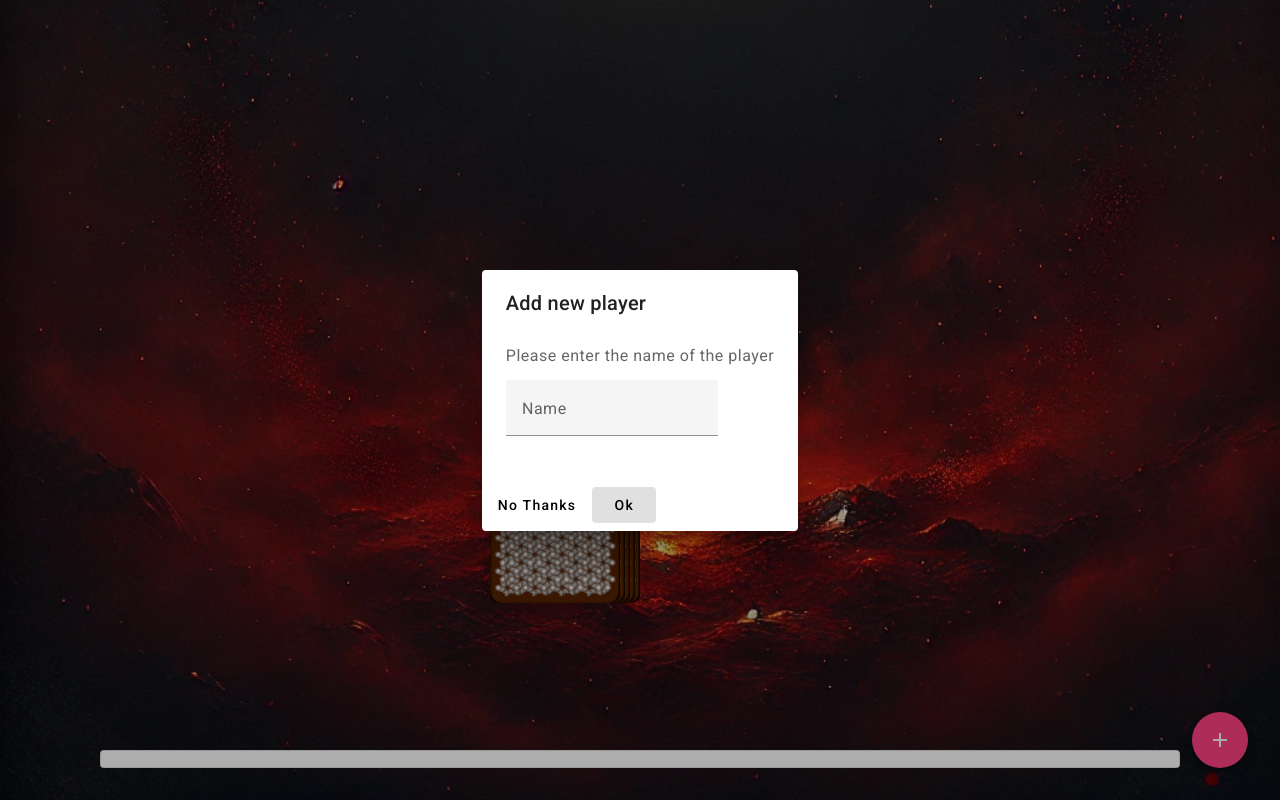
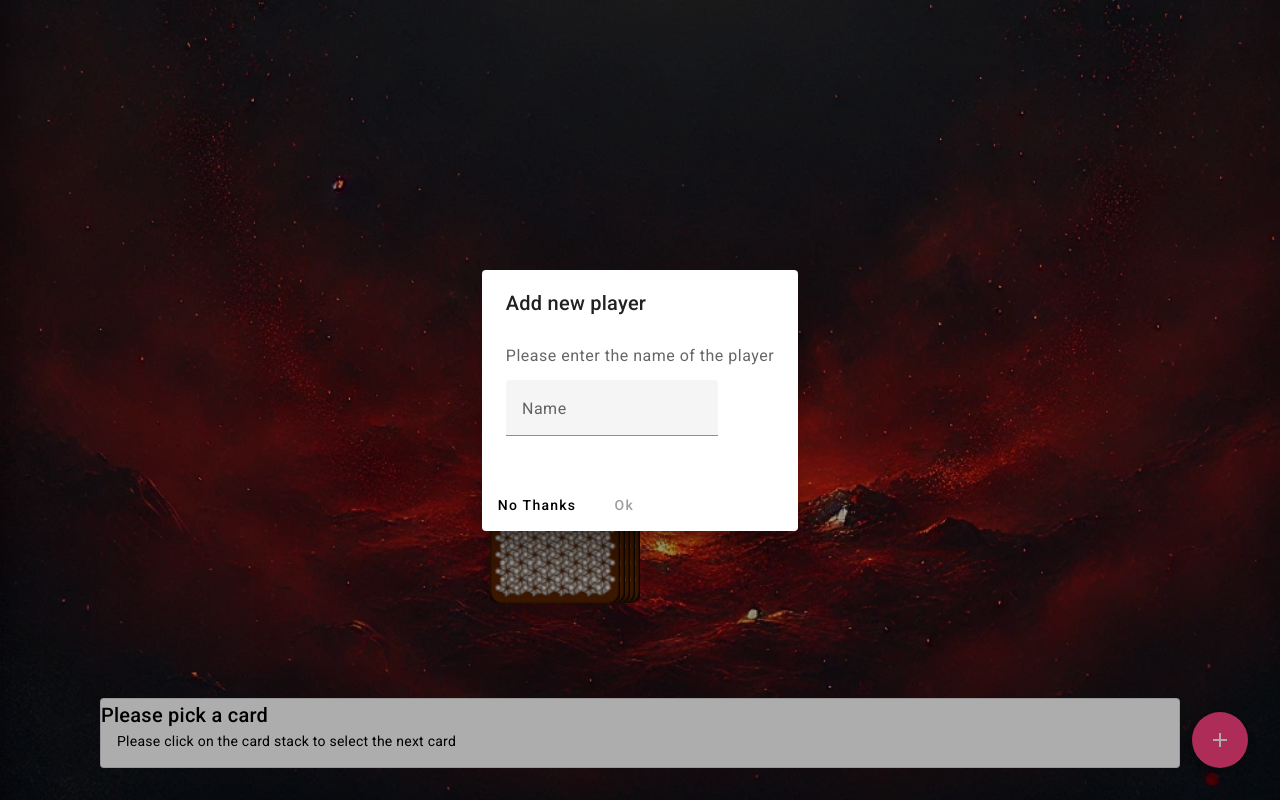
Before and after one commit to Judith-Lenz/ringoffire, an Angular app: page /game in a window 1280 px wide. Both pictures are taken after a click on the button "add". Built offline with nearby package versions, Linux system fonts and the light colour scheme.

Commit message:
bug fixes

```diff
--- a/src/app/dialog-add-player/dialog-add-player.component.html
+++ b/src/app/dialog-add-player/dialog-add-player.component.html
@@ -8,5 +8,12 @@
 </mat-dialog-content>
 <mat-dialog-actions>
   <button mat-button (click)="onNoClick()">No Thanks</button>
-  <button mat-button [mat-dialog-close]="name" cdkFocusInitial>Ok</button>
+  <button
+    mat-button
+    [disabled]="name.length == 0"
+    [mat-dialog-close]="name"
+    cdkFocusInitial
+  >
+    Ok
+  </button>
 </mat-dialog-actions>
--- a/src/app/dialog-add-player/dialog-add-player.component.ts
+++ b/src/app/dialog-add-player/dialog-add-player.component.ts
@@ -1,4 +1,5 @@
 import { Component } from '@angular/core';
+import { MatDialogRef } from '@angular/material/dialog';
 
 @Component({
   selector: 'app-dialog-add-player',
@@ -8,5 +9,9 @@
 export class DialogAddPlayerComponent {
   name: string = '';
 
-  onNoClick() {}
+  constructor(private dialogRef: MatDialogRef<DialogAddPlayerComponent>) {}
+
+  onNoClick() {
+    this.dialogRef.close();
+  }
 }
--- a/src/app/game-info/game-info.component.html
+++ b/src/app/game-info/game-info.component.html
@@ -1,4 +1,8 @@
 <mat-card appearance="outlined">
-  <mat-card-title>{{ title }}</mat-card-title>
-  <mat-card-content>{{ description }}</mat-card-content>
+  <mat-card-title>{{ card ? title : "Please pick a card" }}</mat-card-title>
+  <mat-card-content>{{
+    card
+      ? description
+      : "Please click on the card stack to select the next card"
+  }}</mat-card-content>
 </mat-card>
--- a/src/app/game/game.component.ts
+++ b/src/app/game/game.component.ts
@@ -40,7 +40,9 @@
       if (takenCard !== undefined) {
         this.currentCard = takenCard; // Speichert die gezogene Karte in 'currentCard'
       }
-
+      this.game.currentPlayer++;
+      this.game.currentPlayer =
+        this.game.currentPlayer % this.game.players.length;
       console.log(this.currentCard);
       console.log(this.game);
       setTimeout(() => {
@@ -55,8 +57,10 @@
     const dialogRef = this.dialog.open(DialogAddPlayerComponent);
 
     dialogRef.afterClosed().subscribe((name: string) => {
-      this.game.players.push(name);
-      console.log('The dialog was closed', name);
+      if (name && name.length > 0) {
+        this.game.players.push(name);
+        console.log('The dialog was closed', name);
+      }
     });
   }
 }
```
